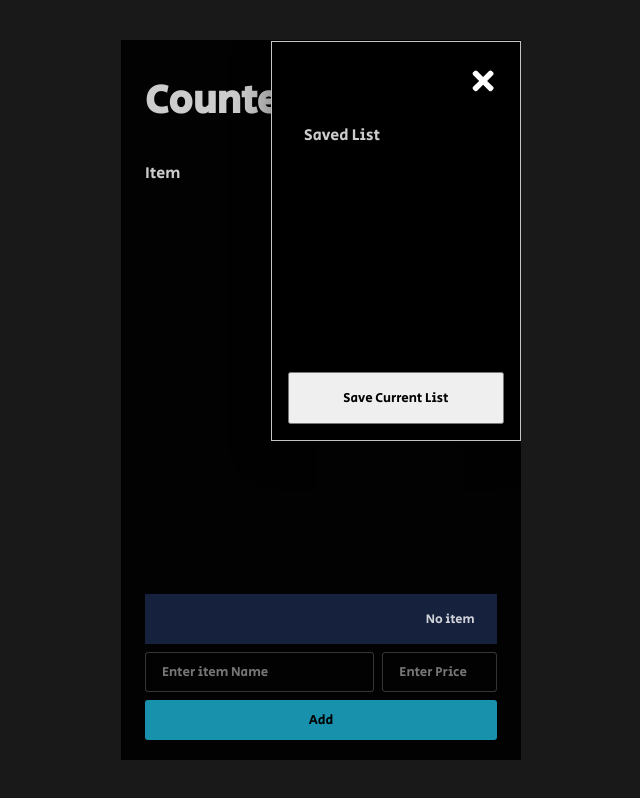
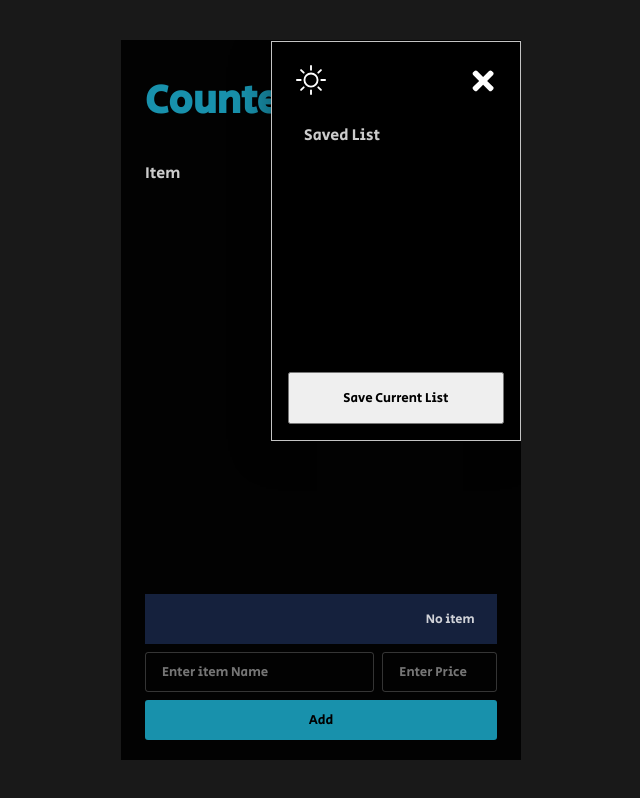
Before and after one commit to muhdyusuf/shopping-cart, a React (Create React App) app: page / in a window 1280 px wide. Shown: the whole page, without its empty margins (319-959 px from the left). Built offline with nearby package versions, Linux system fonts and the light colour scheme; a web font is replaced by a local one.

Commit message:
Adding light theme on app

```diff
--- a/src/App.js
+++ b/src/App.js
@@ -9,6 +9,7 @@ import { v4 as uuidv4 } from 'uuid';
 
 function App() {
   const [itemList,updateItem]=useState([])
+  const [isDark,updateTheme]=useState(true)
   const itemNameVal=useRef()
   const itemPriceVal=useRef()
 
@@ -71,9 +72,9 @@ function App() {
 
   return (
 
-    <div className="app-body">
+    <div className={isDark? "app-body":"app-body light-mode"}>
 
-      <Header itemList={itemList} updateItem={updateItem}/>
+      <Header itemList={itemList} updateItem={updateItem} isDark={isDark} updateTheme={updateTheme}/>
       <div className="item-container">
        <div className="item-list-header">
          <p>Item</p>
--- a/src/component/Header.js
+++ b/src/component/Header.js
@@ -2,7 +2,7 @@ import React, { useState } from 'react'
 import {FaBars} from 'react-icons/fa'
 import Sidebar from './Sidebar'
 
-function Header({itemList,updateItem}) {
+function Header({itemList,updateItem,isDark,updateTheme}) {
   const [sideBar,setSitebar]=useState(true)
 
   function showSidebar(){
@@ -16,7 +16,7 @@ function Header({itemList,updateItem}) {
 
 
   return (
-    <section className='header'>
+    <section className='header '>
       <div className='container'>
           <h1 className='header-title'>Counter App</h1>
 
@@ -26,7 +26,7 @@ function Header({itemList,updateItem}) {
           </button>
           <div className={sideBar? "sidebar active":"sidebar"} >
             <Sidebar setSitebar={setSitebar} itemList={itemList} updateItem={
-            updateItem}/>
+            updateItem} isDark={isDark} updateTheme={updateTheme}/>
           </div>
           </div>
       </div>
--- a/src/component/Sidebar.js
+++ b/src/component/Sidebar.js
@@ -1,11 +1,13 @@
 import React ,{useState} from 'react'
 import {FaPlus} from 'react-icons/fa'
 import { v4 as uuidv4 } from 'uuid';
+import { BsSun,BsMoon } from "react-icons/bs";
 
 
 
 
-function Sidebar({setSitebar,itemList,updateItem}) {
+
+function Sidebar({setSitebar,itemList,updateItem,isDark,updateTheme}) {
     console.log(itemList)
     const [savedList,updateList]=useState([])
    console.log(savedList)
@@ -25,15 +27,23 @@ function Sidebar({setSitebar,itemList,updateItem}) {
 
 
     }
+    function changeTheme(){
+        console.log("clicked")
+        updateTheme(!isDark)
+    }
 
 
 
   return (
 
     <div className='sidebar-cont'>
-        <div className="sidebar-header">
+        <div className="sidebar-header" >
+            <button className='theme-btn'onClick={changeTheme}>
+                {isDark? <BsSun color="white" size="30px"/>:<BsMoon color="black" size="30px"/>}
+
+            </button>
             <button className='sidebar-button' onClick={updateSidebar}>
-                <FaPlus size="30px" color='white'/>
+                <FaPlus size="30px" color={isDark? "white":"black"}/>
             </button>
         </div>
         <div className='saved-list'>
--- a/src/index.css
+++ b/src/index.css
@@ -15,6 +15,18 @@
     --font-color:rgba(255,255,255,.8);
     --sidebar-background:rgba(0,0,0,1)
 }
+.light-mode{
+    --backgroundColor:rgba(255,255,255,.97);
+    --button-primary:#1891AC;
+    --input-border:2px solid rgba(200, 200, 200, 1);
+    --color-secondary:rgba(37, 59, 110, 0.55);
+    --item-border:1px solid rgba(196, 196, 196, 1);
+    --font-color:rgba(0,0,0,1);
+    --sidebar-background:rgba(255,255,255,1)
+}
+
+
+
 body{
 
     display: grid;
@@ -37,6 +49,7 @@ body{
 }
 .header-title{
     font-size: 2.5rem;
+    color: var(--button-primary);
 }
 .container{
     display: flex;
@@ -52,6 +65,7 @@ body{
     overflow: hidden;
     max-height: 400px;
     min-height: 300px;
+
 
 }
 .item-list{
@@ -92,8 +106,9 @@ body{
     align-items: center;
     width: 100%;
     padding:1.6rem 0 .4rem 0;
-   border-bottom: var(--item-border);
-   font-family: 'Times New Roman', Times, serif ;
+    color: var(--font-color);
+    border-bottom: var(--item-border);
+    font-family: 'Times New Roman', Times, serif ;
 
 
 
@@ -242,11 +257,10 @@ body{
 
 }
 .sidebar-header{
-    background-color: black;
     width: 100%;
     height: 50px;
     display: flex;
-    justify-content: end;
+    justify-content: space-between;
     padding: 0 .5rem;
 }
 
@@ -290,3 +304,7 @@ body{
     transition: transform ease-in-out .5s;
 
 }
+.theme-btn{
+    background-color: transparent;
+    border: none;
+}
```
